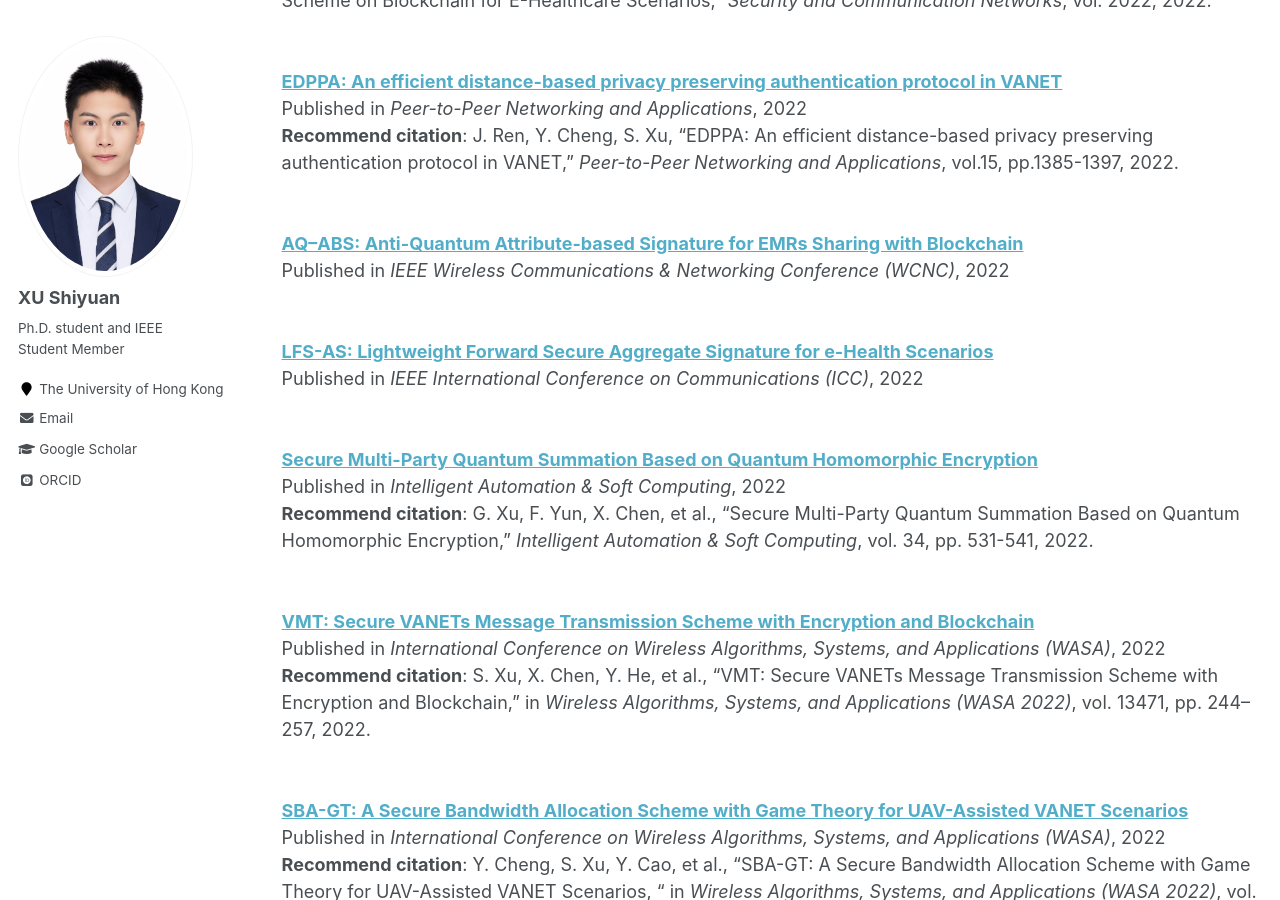
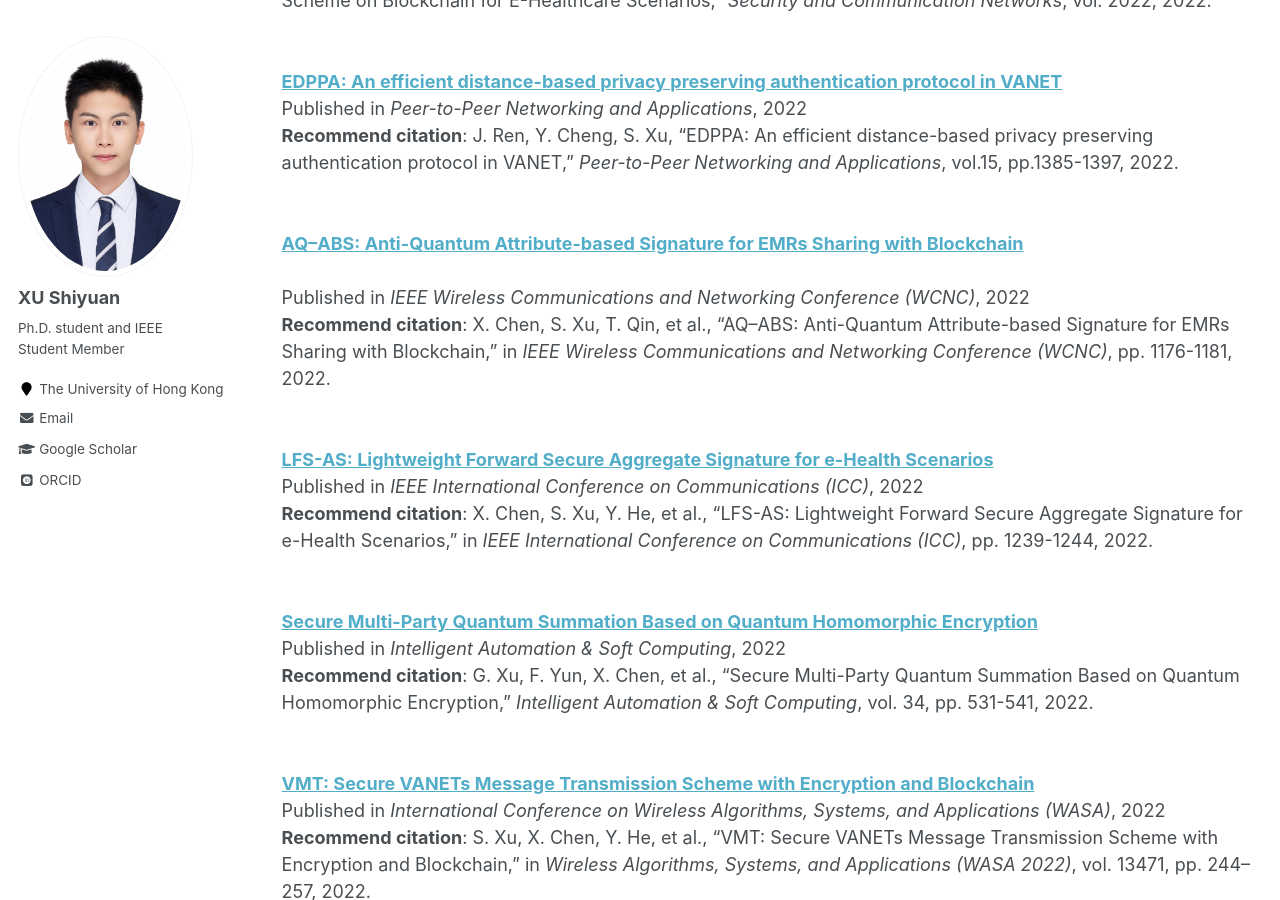
Before and after one commit to shiyuanjack/shiyuanjack.github.io, a Jekyll site: the page built from _pages/publications.md, in a window 1280 px wide and 900 px high, scrolled down 1656 px. Built offline with Jekyll 4.4.1, drawn with Linux system fonts in a browser that asks for light colours; some web fonts are replaced.

Commit message:
Update publications.md

```diff
--- a/_pages/publications.md
+++ b/_pages/publications.md
@@ -58,16 +58,22 @@ Published in *Security and Communication Networks*, 2022
 **Recommend citation**: G. Xu, S. Xu, Y. Cao, et al., "PPSEB: A Postquantum Public-Key Searchable Encryption Scheme on Blockchain for E-Healthcare Scenarios," *Security and Communication Networks*, vol. 2022, 2022.
 <br><br><br>
 [**EDPPA: An efficient distance-based privacy preserving authentication protocol in VANET**](https://link.springer.com/article/10.1007/s12083-022-01297-5)
+<br>
 Published in *Peer-to-Peer Networking and Applications*, 2022
 <br>
 **Recommend citation**: J. Ren, Y. Cheng, S. Xu, "EDPPA: An efficient distance-based privacy preserving authentication protocol in VANET," *Peer-to-Peer Networking and Applications*, vol.15, pp.1385-1397, 2022.
 <br><br><br>
 [**AQ–ABS: Anti-Quantum Attribute-based Signature for EMRs Sharing with Blockchain**](https://ieeexplore.ieee.org/document/9771830)
-Published in *IEEE Wireless Communications & Networking Conference (WCNC)*, 2022
+<br>
+Published in *IEEE Wireless Communications and Networking Conference (WCNC)*, 2022
+<br>
+**Recommend citation**: X. Chen, S. Xu, T. Qin, et al., "AQ–ABS: Anti-Quantum Attribute-based Signature for EMRs Sharing with Blockchain," in *IEEE Wireless Communications and Networking Conference (WCNC)*, pp. 1176-1181, 2022.
 <br><br><br>
 [**LFS-AS: Lightweight Forward Secure Aggregate Signature for e-Health Scenarios**](https://ieeexplore.ieee.org/document/9838582)
 <br>
 Published in *IEEE International Conference on Communications (ICC)*, 2022
+<br>
+**Recommend citation**: X. Chen, S. Xu, Y. He, et al., "LFS-AS: Lightweight Forward Secure Aggregate Signature for e-Health Scenarios," in *IEEE International Conference on Communications (ICC)*, pp. 1239-1244, 2022.
 <br><br><br>
 [**Secure Multi-Party Quantum Summation Based on Quantum Homomorphic Encryption**](https://www.techscience.com/iasc/v34n1/47381)
 <br>
```
